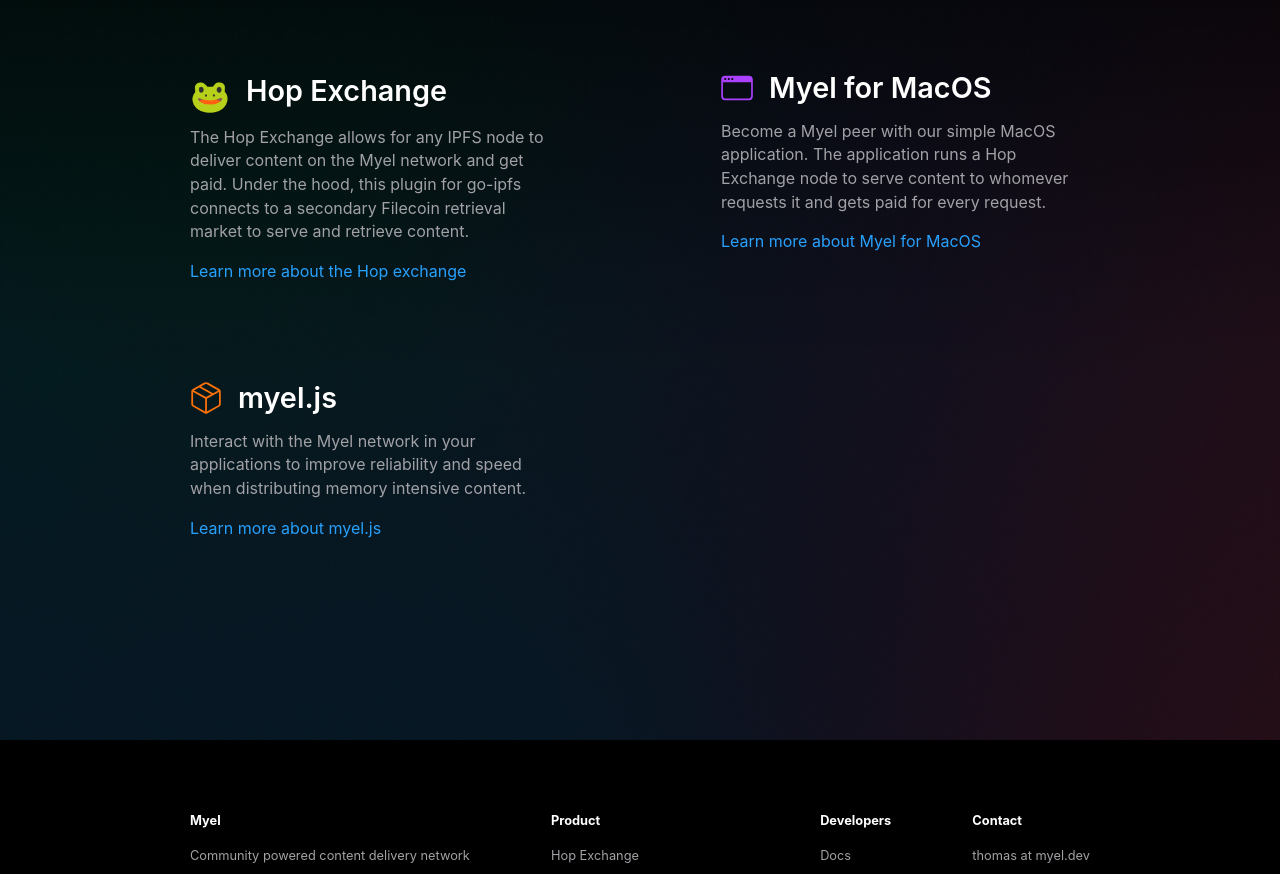
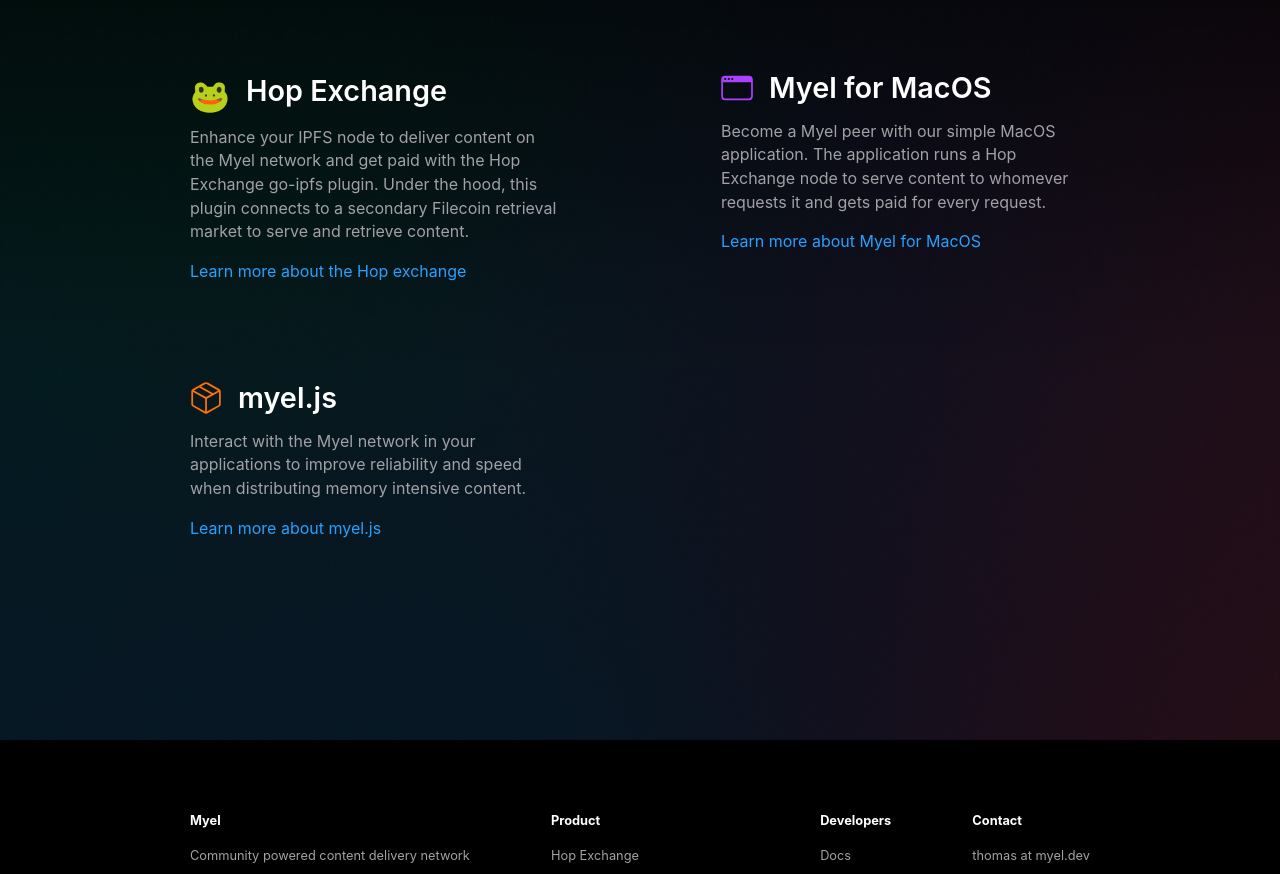
Before and after one commit to myelnet/myel.network, a React (Create React App) app: page / in a window 1280 px wide. Shown: the part 840-1714 px from the top of the page. Built offline with nearby package versions, Linux system fonts and the light colour scheme.

Commit message:
Update Home.tsx

```diff
--- a/src/Home.tsx
+++ b/src/Home.tsx
@@ -68,8 +68,8 @@
                   <h3>Hop Exchange</h3>
                 </div>
                 <p>
-		  The Hop Exchange allows for any IPFS node to deliver content on the Myel network and get paid.
-		  Under the hood, this plugin for go-ipfs connects to a secondary Filecoin retrieval market to
+		  Enhance your IPFS node to deliver content on the Myel network and get paid with the Hop Exchange go-ipfs plugin.
+		  Under the hood, this plugin connects to a secondary Filecoin retrieval market to
                   serve and retrieve content.
                 </p>
                 <a href="https://myel.dev/#/blog/intro">
```
